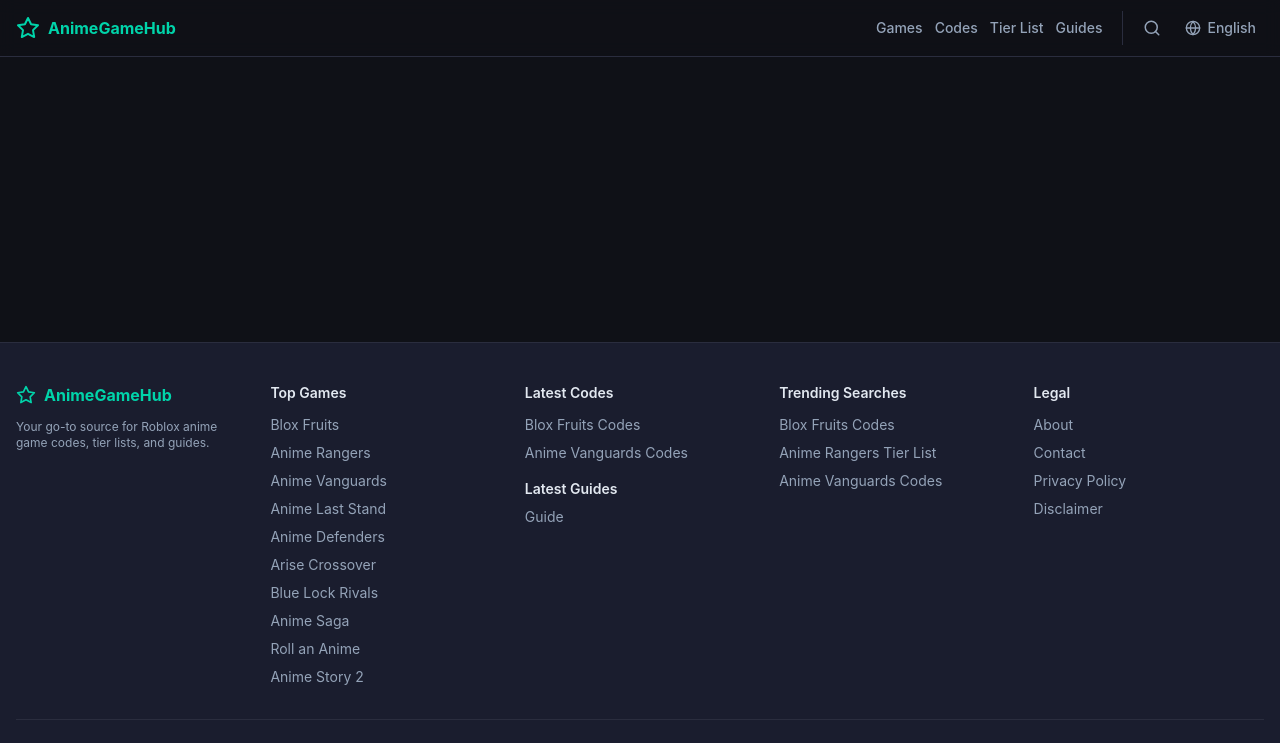
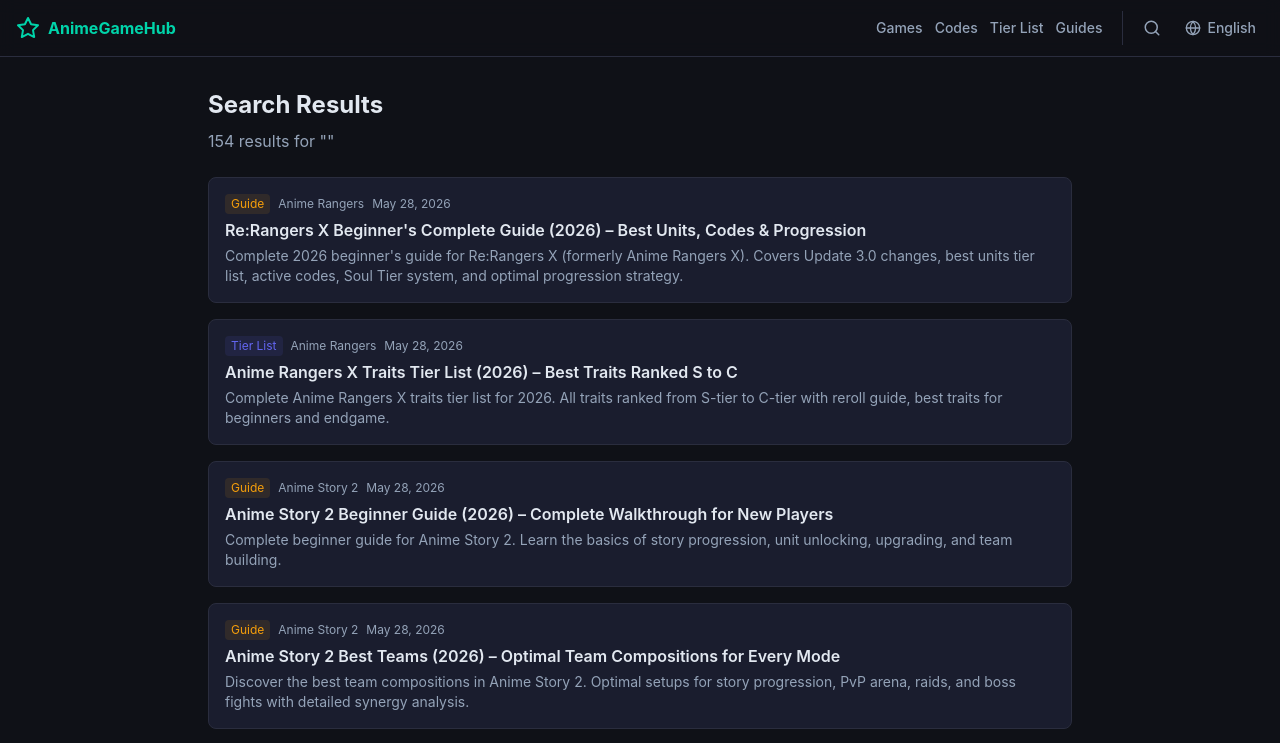
Before and after one commit to daidai-ctrl/anime-game-hub, a Next.js app: page /search in a window 1280 px wide. Shown: the top 743 px of the page. Built offline with nearby package versions, Linux system fonts and the light colour scheme.

Commit message:
fix: 修复搜索页面空结果问题 — search/page.tsx 未导入文章数据和搜索组件
Coze-Commit-Type: user
Coze-User-ID: 480900334236730
Coze-Conversation-ID: 5092338

```diff
--- a/src/app/search/page.tsx
+++ b/src/app/search/page.tsx
@@ -1,22 +1,13 @@
-"use client";
 import { Suspense } from 'react';
-import { useSearchParams } from 'next/navigation';
-
-// 把原来使用 useSearchParams 的部分抽成一个新组件
-function SearchContent() {
-  const searchParams = useSearchParams();
-  // ... 原来的所有逻辑代码（保持不变）
-  return (
-    <div>
-      {/* 原来的 JSX */}
-    </div>
-  );
-}
+import { getAllArticles } from '@/lib/content';
+import { SearchContent } from '@/components/search-content';
 
 export default function SearchPage() {
+  const articles = getAllArticles();
+
   return (
-    <Suspense fallback={<div>Loading search results...</div>}>
-      <SearchContent />
+    <Suspense fallback={<div className="mx-auto max-w-4xl px-4 py-8 text-muted-foreground">Loading search results...</div>}>
+      <SearchContent articles={articles} />
     </Suspense>
   );
 }
```
